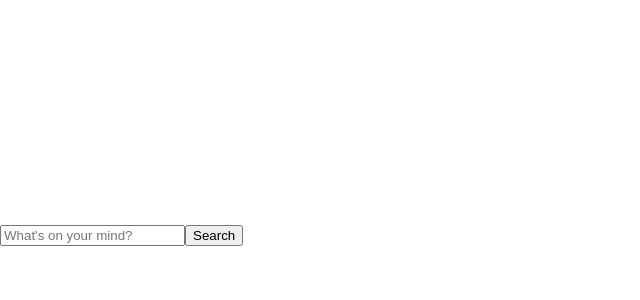
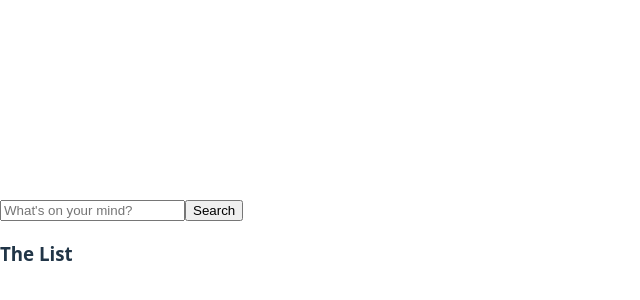
Before and after one commit to blanconeon/Jammming, a React app: page / in a window 1280 px wide. Shown: the part 158-458 px from the top of the page, without its empty margins (0-640 px from the left). Built offline with nearby package versions, Linux system fonts and the light colour scheme; the HTML template or start-up script is replaced by a standard one.

Commit message:
second commit jammming

```diff
--- a/src/App.jsx
+++ b/src/App.jsx
@@ -1,11 +1,16 @@
 import { useState } from "react";
 import SearchBar from './searchbar/SearchBar';
 import SearchResults from './searchresults/SearchResults';
+import PlayList from './playlist/PlayList';
+
 
 export default function App() {
 
 const [searchInput, setSearchInput] = useState('');
 const [result, setResult] = useState([]);
+const [playListName, setPlayListName] = useState('');
+
+
 function updateRootState(e) {
   setSearchInput(e.target.value);
 }
@@ -15,7 +20,7 @@ function updateRootState(e) {
             <>
             <SearchBar setFunction={updateRootState} searchInput={searchInput} setResult={setResult} />
             <SearchResults matchResult={result}/>
-
+            <PlayList playListName={playListName} />
 
             </>
     )
--- /dev/null
+++ b/src/playlist/PlayList.jsx
@@ -0,0 +1,13 @@
+
+export default function PlayList (props) {
+
+ return (
+<div>
+ <h3>The List</h3>
+
+</div>
+
+
+ )
+
+}
```
Also changed, not shown: src/tracklist/TrackList.jsx (added, +11 -0 lines), src/playlist/Playlist.js (deleted), src/track/Track.js (deleted), src/track/Track.jsx (added), src/tracklist/TrackList.js (deleted).
